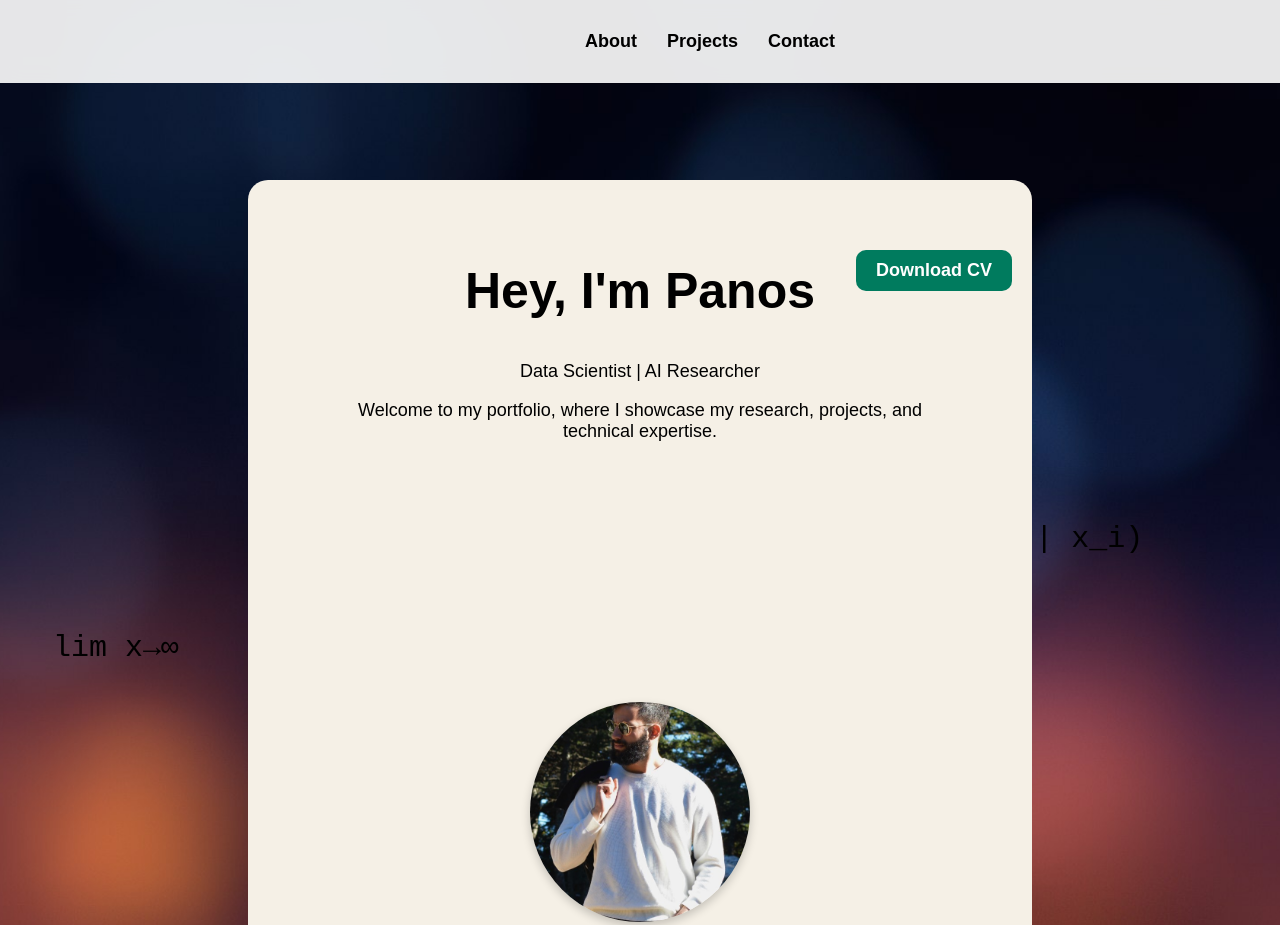
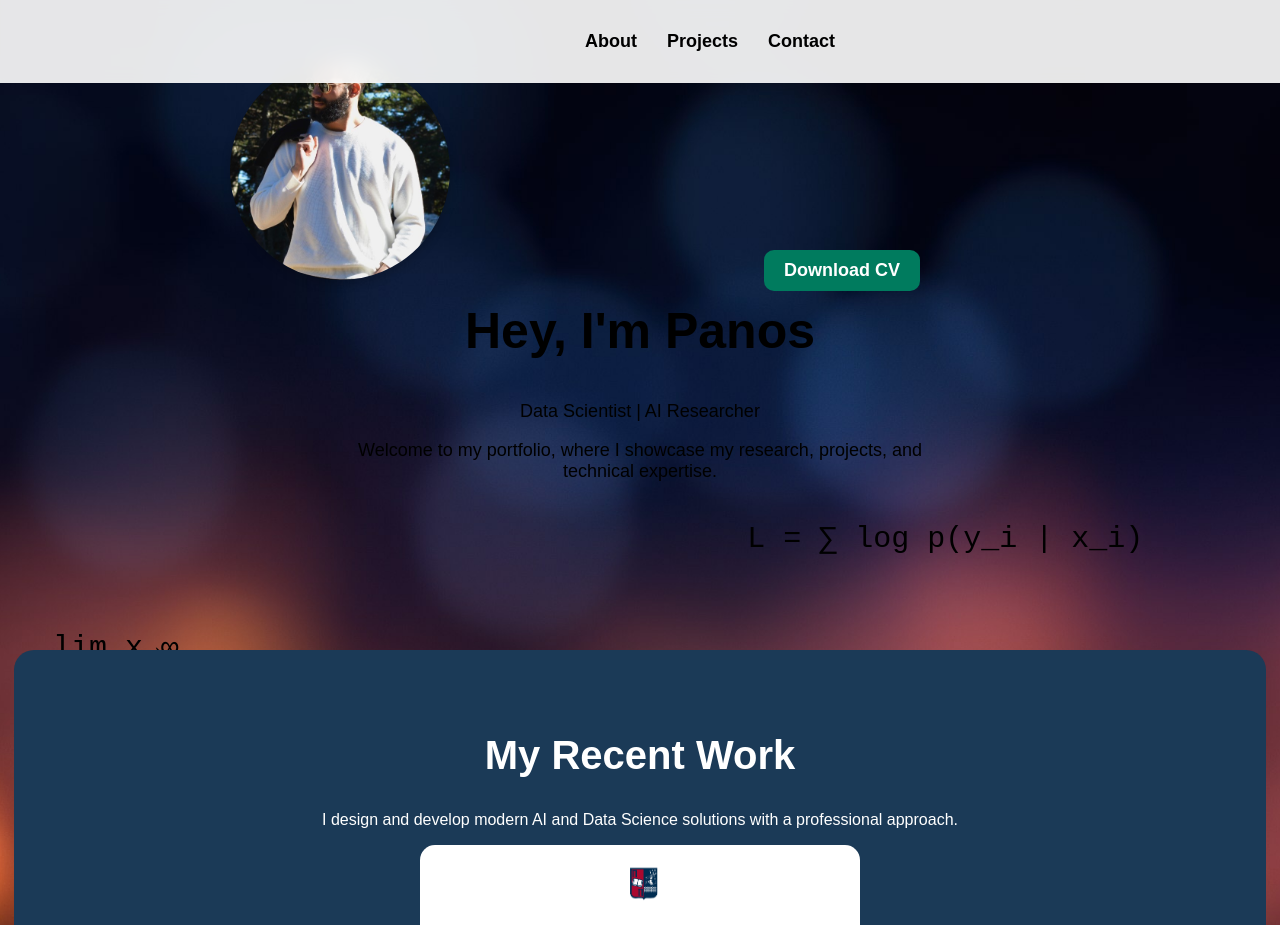
Before and after one commit to UpBash/Portofolio, a plain HTML site: page index.html in a window 1280 px wide. Shown: the top 925 px of the page. Drawn offline with Linux system fonts and the light colour scheme.

Commit message:
Update porto1.css

```diff
--- a/porto1.css
+++ b/porto1.css
@@ -10,21 +10,10 @@ body {
     align-items: center;
 }
 
-/* HERO SECTION - Responsive and Centered */
 .hero-container {
-    width: 55%;
-    max-width: 800px;
-    height: auto;
-    background: #f5f0e6;
-    border-radius: 20px;
-    display: flex;
-    flex-direction: column;
-    justify-content: center;
-    align-items: center;
-    margin-top: 390px;;
-    padding: 40px;
     position: relative;
-    gap: 20px; /* Improved spacing */
+    margin-top: 200px;
+    padding-top: 80px;
 }
 
 .navbar {
@@ -123,22 +112,29 @@ body {
 
     background: #005a40;
 }
+.hero-container {
+    position: relative;
+    margin-top: 200px;
+    padding-top: 80px;
+}
 
-/* Hero Image - Centering and Responsive */
 .hero-image {
-    margin-top: 260px;
-    display: flex;
-    justify-content: center;
-    align-items: center;
+    position: absolute;
+    top: -120px; /
+    left: 50%;
+    transform: translateX(-50%);
+    z-index: 10;
 }
+
 
 .hero-image img {
     width: 220px;
     height: 220px;
     border-radius: 50%;
+    object-fit: cover;
     box-shadow: 0 4px 10px rgba(0, 0, 0, 0.2);
-    object-fit: cover;
 }
+
 
 /* Projects Section */
 .projects {
```
